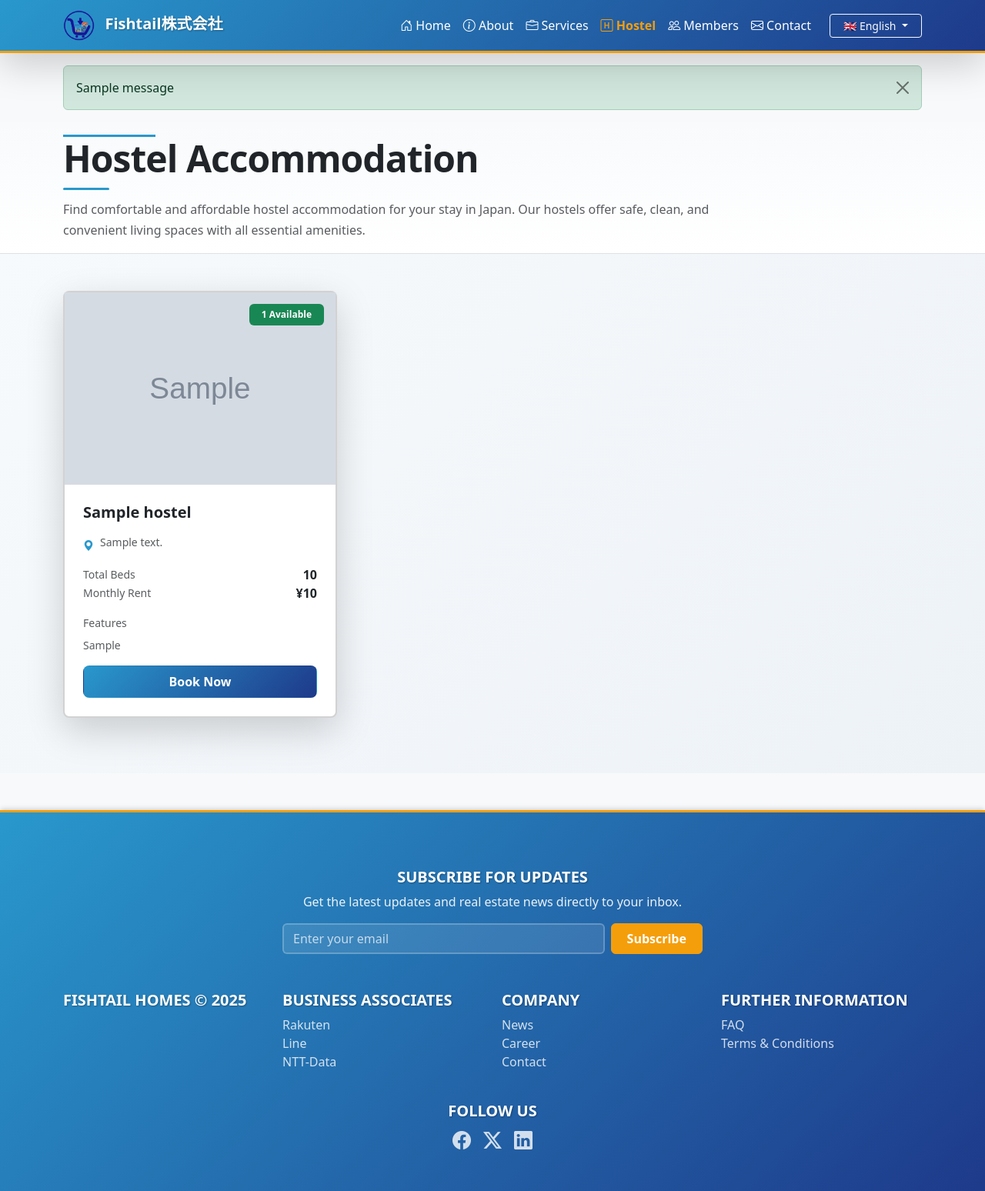
After one commit to jadhikari/Fishtail_homepage, a Django app: page /en/hostel/ in a window 1280 px wide. The commit adds this page. Shown: the whole page at 77% size. Run offline with Django 5.2, Linux system fonts and the light colour scheme; tables that the repository leaves empty hold one stand-in row (values such as "Sample post"); grey boxes marked "Sample" are stand-in pictures; one stand-in notice (Sample message) is shown; some libraries are stand-ins or nearby versions.

Commit message:
update job detail page and add hostel page

```diff
--- /dev/null
+++ b/core/templates/core/hostel.html
@@ -0,0 +1,205 @@
+{% extends "base.html" %}
+{% load static i18n %}
+
+{% block title %}{% trans "Hostel Accommodation" %} | Fishtail Homes{% endblock %}
+
+{% block extra_css %}
+    <link rel="stylesheet" href="{% static 'core/core.css' %}">
+    <style>
+        .hostel-card {
+            transition: all 0.3s ease;
+        }
+        .hostel-card:hover {
+            transform: translateY(-8px);
+            box-shadow: 0 10px 30px rgba(41, 152, 204, 0.15) !important;
+            border-color: var(--fishtail-primary, #2998cc) !important;
+        }
+        .availability-badge {
+            position: absolute;
+            top: 15px;
+            right: 15px;
+            z-index: 10;
+        }
+        .hostel-image {
+            height: 250px;
+            object-fit: cover;
+            transition: transform 0.3s ease;
+        }
+        .hostel-card:hover .hostel-image {
+            transform: scale(1.05);
+        }
+    </style>
+{% endblock %}
+
+{% block content %}
+    <!-- Hero Section -->
+    <section class="py-3 bg-light border-bottom" style="background: linear-gradient(to bottom, #f8fafc 0%, #ffffff 100%);">
+        <div class="container">
+            <div class="position-relative">
+                <div class="position-absolute top-0 start-0" style="width: 120px; height: 3px; background: var(--fishtail-primary, #2998cc);"></div>
+                <div style="padding-top: 2px;">
+                    <h1 class="display-5 fw-semibold text-dark mb-4" style="letter-spacing: -0.02em; position: relative;">
+                        {% trans "Hostel Accommodation" %}
+                        <span class="position-absolute bottom-0 d-block" style="left: 0; width: 60px; height: 3px; background: var(--fishtail-primary, #2998cc); border-radius: 2px; transform: translateY(12px);"></span>
+                    </h1>
+                    <p class="text-muted fw-light mb-0" style="max-width: 900px; line-height: 1.7; font-size: 1rem;">
+                        {% trans "Find comfortable and affordable hostel accommodation for your stay in Japan. Our hostels offer safe, clean, and convenient living spaces with all essential amenities." %}
+                    </p>
+                </div>
+            </div>
+        </div>
+    </section>
+
+    {% if hostels %}
+    <!-- Hostels Grid -->
+    <section class="py-5" style="background: linear-gradient(135deg, #f7fafc 0%, #edf2f7 100%);">
+        <div class="container">
+            <div class="row">
+                {% for hostel in hostels %}
+                <div class="col-lg-4 col-md-6 mb-4">
+                    <div class="card hostel-card h-100 border-2 rounded-3 shadow-lg position-relative">
+                        <div class="position-relative overflow-hidden" style="height: 250px;">
+                            <img src="{{ hostel.image.url }}" alt="{{ hostel.get_translated_name }}" class="hostel-image w-100">
+                            <span class="availability-badge badge {% if hostel.available_beds > 0 %}bg-success{% else %}bg-danger{% endif %} px-3 py-2">
+                                {% if hostel.available_beds > 0 %}
+                                    {{ hostel.available_beds }} {% trans "Available" %}
+                                {% else %}
+                                    {% trans "Full" %}
+                                {% endif %}
+                            </span>
+                        </div>
+                        <div class="card-body p-4">
+                            <h3 class="h5 fw-semibold mb-3">{{ hostel.get_translated_name }}</h3>
+
+                            <div class="mb-3">
+                                <p class="text-muted small mb-2 d-flex align-items-start">
+                                    <i class="bi bi-geo-alt-fill me-2 mt-1" style="color: var(--fishtail-primary, #2998cc);"></i>
+                                    <span>{{ hostel.get_translated_address }}</span>
+                                </p>
+                            </div>
+
+                            <div class="mb-3">
+                                <div class="d-flex justify-content-between align-items-center">
+                                    <span class="text-muted small">{% trans "Total Beds" %}</span>
+                                    <strong class="text-dark">{{ hostel.total_beds }}</strong>
+                                </div>
+                                <div class="d-flex justify-content-between align-items-center">
+                                    <span class="text-muted small">{% trans "Monthly Rent" %}</span>
+                                    <strong class="text-dark">¥{{ hostel.price_per_month|floatformat:0 }}</strong>
+                                </div>
+                            </div>
+
+                            <div class="mb-3">
+                                <small class="text-muted d-block mb-2">{% trans "Features" %}</small>
+                                <div class="text-muted small" style="max-height: 80px; overflow-y: auto;">
+                                    {{ hostel.get_translated_features | safe | truncatewords:15 }}
+                                </div>
+                            </div>
+
+                            <button type="button" class="btn w-100 py-2 fw-semibold"
+                                    style="background: linear-gradient(135deg, var(--fishtail-primary, #2998cc), var(--fishtail-secondary, #1e3a8a)); color: white; border-radius: 8px;"
+                                    data-bs-toggle="modal" data-bs-target="#bookingModal{{ hostel.unique_id }}"
+                                    {% if hostel.available_beds == 0 %}disabled{% endif %}>
+                                {% if hostel.available_beds > 0 %}
+                                    {% trans "Book Now" %}
+                                {% else %}
+                                    {% trans "Not Available" %}
+                                {% endif %}
+                            </button>
+                        </div>
+                    </div>
+                </div>
+
+                <!-- Booking Modal -->
+                <div class="modal fade" id="bookingModal{{ hostel.unique_id }}" tabindex="-1" aria-labelledby="bookingModalLabel{{ hostel.unique_id }}" aria-hidden="true">
+                    <div class="modal-dialog modal-dialog-centered modal-lg">
+                        <div class="modal-content border-2 rounded-3 shadow-lg">
+                            <div class="modal-header border-bottom bg-light">
+                                <h5 class="modal-title fw-semibold" id="bookingModalLabel{{ hostel.unique_id }}">
+                                    {% trans "Book" %} - {{ hostel.get_translated_name }}
+                                </h5>
+                                <button type="button" class="btn-close" data-bs-dismiss="modal" aria-label="{% trans 'Close' %}"></button>
+                            </div>
+                            <div class="modal-body p-4">
+                                <!-- Hostel Information -->
+                                <div class="card border mb-4 bg-light">
+                                    <div class="card-body p-3">
+                                        <h6 class="fw-semibold mb-3">{% trans "Hostel Information" %}</h6>
+                                        <div class="row">
+                                            <div class="col-md-6 mb-2">
+                                                <small class="text-muted d-block">{% trans "Hostel Name" %}</small>
+                                                <strong>{{ hostel.get_translated_name }}</strong>
+                                            </div>
+                                            <div class="col-md-6 mb-2">
+                                                <small class="text-muted d-block">{% trans "Address" %}</small>
+                                                <strong>{{ hostel.get_translated_address }}</strong>
+                                            </div>
+                                            <div class="col-md-6 mb-2">
+                                                <small class="text-muted d-block">{% trans "Monthly Rent" %}</small>
+                                                <strong class="text-success">¥{{ hostel.price_per_month|floatformat:0 }}</strong>
+                                            </div>
+                                            <div class="col-md-6 mb-2">
+                                                <small class="text-muted d-block">{% trans "Available Beds" %}</small>
+                                                <strong>{{ hostel.available_beds }} / {{ hostel.total_beds }}</strong>
+                                            </div>
+                                        </div>
+                                    </div>
+                                </div>
+
+                                <!-- Booking Form -->
+                                <form method="post" action="{% url 'hostel_booking' hostel.unique_id %}">
+                                    {% csrf_token %}
+                                    <h6 class="fw-semibold mb-3">{% trans "Customer Information" %}</h6>
+                                    <div class="row">
+                                        <div class="col-md-6 mb-3">
+                                            <label for="customer_name{{ hostel.unique_id }}" class="form-label fw-semibold">{% trans "Full Name" %} <span class="text-danger">*</span></label>
+                                            <input type="text" class="form-control" id="customer_name{{ hostel.unique_id }}" name="customer_name" required>
+                                        </div>
+                                        <div class="col-md-6 mb-3">
+                                            <label for="email{{ hostel.unique_id }}" class="form-label fw-semibold">{% trans "Email Address" %} <span class="text-danger">*</span></label>
+                                            <input type="email" class="form-control" id="email{{ hostel.unique_id }}" name="email" required>
+                                        </div>
+                                    </div>
+                                    <div class="row">
+                                        <div class="col-md-6 mb-3">
+                                            <label for="phone_number{{ hostel.unique_id }}" class="form-label fw-semibold">{% trans "Phone Number" %} <span class="text-danger">*</span></label>
+                                            <input type="text" class="form-control" id="phone_number{{ hostel.unique_id }}" name="phone_number" required>
+                                        </div>
+                                        <div class="col-md-6 mb-3">
+                                            <label for="current_address{{ hostel.unique_id }}" class="form-label fw-semibold">{% trans "Current Address" %} <span class="text-danger">*</span></label>
+                                            <input type="text" class="form-control" id="current_address{{ hostel.unique_id }}" name="current_address" required>
+                                        </div>
+                                    </div>
+                                    <div class="mb-4">
+                                        <label for="message{{ hostel.unique_id }}" class="form-label fw-semibold">{% trans "Additional Message" %} <span class="text-muted">({% trans "Optional" %})</span></label>
+                                        <textarea class="form-control" id="message{{ hostel.unique_id }}" name="message" rows="3"></textarea>
+                                    </div>
+                                    <button type="submit" class="btn w-100 py-2 fw-semibold" style="background: linear-gradient(135deg, var(--fishtail-primary, #2998cc), var(--fishtail-secondary, #1e3a8a)); color: white; border-radius: 8px;">
+                                        {% trans "Submit Booking Request" %} <i class="bi bi-check-circle ms-2"></i>
+                                    </button>
+                                </form>
+                            </div>
+                        </div>
+                    </div>
+                </div>
+                {% endfor %}
+            </div>
+        </div>
+    </section>
+    {% else %}
+    <!-- No Hostels Available -->
+    <section class="py-5">
+        <div class="container">
+            <div class="row justify-content-center">
+                <div class="col-md-8">
+                    <div class="text-center border border-2 border-dashed rounded-3 p-5 bg-white">
+                        <i class="bi bi-building text-muted" style="font-size: 3rem;"></i>
+                        <h3 class="h5 text-muted mt-3 mb-2">{% trans "No Hostels Available" %}</h3>
+                        <p class="text-muted mb-0">{% trans "We are currently updating our hostel listings. Please check back later for available accommodations." %}</p>
+                    </div>
+                </div>
+            </div>
+</div>
+    </section>
+    {% endif %}
+{% endblock %}
--- a/core/templates/core/job_detail.html
+++ b/core/templates/core/job_detail.html
@@ -15,13 +15,14 @@
             <div class="card border-0 shadow-lg p-3">
                 <div class="card-body">
                     <h5 class="card-title">{% trans "Job Details" %}</h5>
+                    <h6 class="card-title">{{ job.unique_id }}</h6>
                     <ul class="list-group list-group-flush">
                         <li class="list-group-item"><strong>{% trans "Posted On:" %}</strong> {{ job.created_at|date:"F j, Y" }}</li>
                         <li class="list-group-item"><strong>{% trans "Last Updated:" %}</strong> {{ job.updated_at|date:"F j, Y" }}</li>
                     </ul>
                     <div class="btn-container">
                         {% comment %} <a href="{% url 'apply_job' job.unique_id %}" class="btn btn-success mt-3">{% trans "Apply Now" %}</a> {% endcomment %}
-                        <a href="#" class="btn btn-sm btn-success mt-3">{% trans "Apply Now" %}</a>
+                        <a href="{% url 'contact' %}" class="btn btn-sm btn-success mt-3">{% trans "Apply Now" %}</a>
                         <a href="{% url 'career' %}" class="btn btn-sm btn-primary mt-3">{% trans "Back to job list" %}</a>
                     </div>
 
--- a/core/urls.py
+++ b/core/urls.py
@@ -11,5 +11,6 @@ urlpatterns = [
     path('team/', views.team_view, name='team'),
     path('career/', views.job_list_view, name='career'),
     path('career/<str:unique_id>/', views.job_detail_view, name='career'),
-
+    path('hostel/', views.hostel_view, name='hostel'),
+    path('hostel/booking/<str:unique_id>/', views.hostel_booking, name='hostel_booking'),
 ]
--- a/core/views.py
+++ b/core/views.py
@@ -4,7 +4,7 @@ from django.core.paginator import Paginator, EmptyPage, PageNotAnInteger
 from django.db.models import Q
 from . import models
 from datetime import datetime
-from django.utils.translation import get_language
+from django.utils.translation import get_language, gettext as _
 
 
 def home(request):
@@ -115,3 +115,30 @@ def job_detail_view(request, unique_id):
         'job': job
     }
     return render(request, 'core/job_detail.html', context)
+
+def hostel_view(request):
+    hostels = models.Hostel.objects.filter(is_active=True).order_by('-created_at')
+    return render(request, 'core/hostel.html', {'hostels': hostels})
+
+def hostel_booking(request, unique_id):
+    """Handle hostel booking form submission"""
+    hostel = get_object_or_404(models.Hostel, unique_id=unique_id, is_active=True)
+
+    if request.method == 'POST':
+        from django.contrib import messages
+        from django.shortcuts import redirect
+
+        booking = models.BookingRequest.objects.create(
+            hostel=hostel,
+            customer_name=request.POST.get('customer_name'),
+            phone_number=request.POST.get('phone_number'),
+            current_address=request.POST.get('current_address'),
+            email=request.POST.get('email'),
+            message=request.POST.get('message', ''),
+            user=request.user if request.user.is_authenticated else None
+        )
+
+        messages.success(request, _('Thank you for your booking request! Our staff will contact you soon via email or phone to confirm your reservation.'))
+        return redirect('hostel')
+
+    return render(request, 'core/hostel.html', {'hostels': models.Hostel.objects.filter(is_active=True)})
--- a/templates/base.html
+++ b/templates/base.html
@@ -19,6 +19,17 @@
 <body class="bg-light" >
   {% include 'header.html' %}
 
+  {% if messages %}
+  <div class="container mt-3">
+    {% for message in messages %}
+    <div class="alert alert-{{ message.tags }} alert-dismissible fade show" role="alert">
+      {{ message }}
+      <button type="button" class="btn-close" data-bs-dismiss="alert" aria-label="Close"></button>
+    </div>
+    {% endfor %}
+  </div>
+  {% endif %}
+
   {% block content %}{% endblock %}
 
   {% include 'footer.html' %}
--- a/templates/header.html
+++ b/templates/header.html
@@ -31,6 +31,11 @@
                 <li class="nav-item">
                     <a class="nav-link {% if '/services' in request.path %}active{% endif %}" href="{% url 'services' %}">
                         <i class="bi bi-briefcase"></i> {% trans "Services" %}
+                    </a>
+                </li>
+                <li class="nav-item">
+                    <a class="nav-link {% if '/hostel' in request.path %}active{% endif %}" href="{% url 'hostel' %}">
+                        <i class="bi bi-h-square"></i> {% trans "Hostel" %}
                     </a>
                 </li>
                 <li class="nav-item">
```
Also changed, not shown: core/admin.py (+51 -1 lines), core/models.py (+74 -0 lines), locale/ja/LC_MESSAGES/django.po, locale/ne/LC_MESSAGES/django.po.
